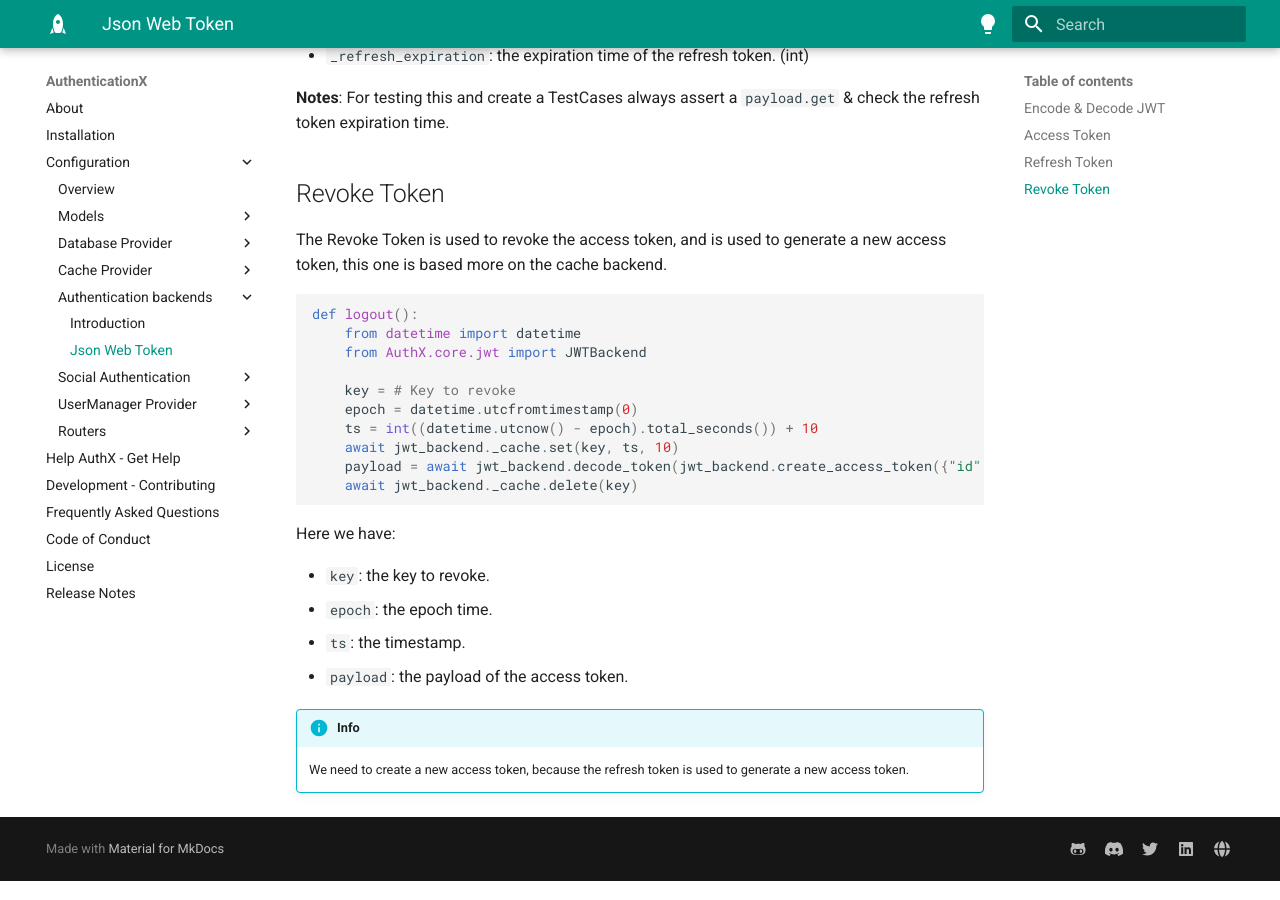
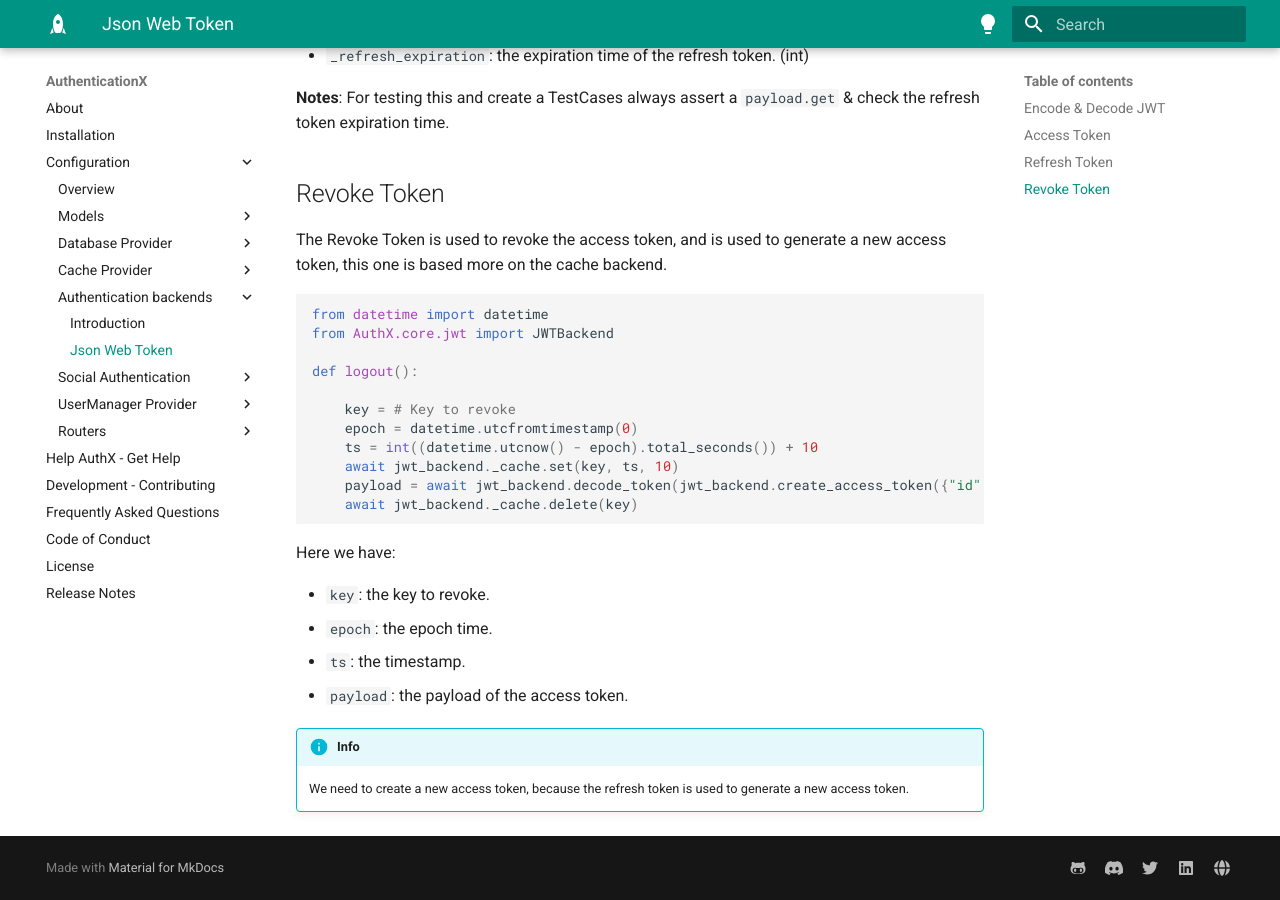
Before and after one commit to yezz123/authx, an MkDocs documentation site: the page built from docs/configuration/auth/jwt.md, in a window 1280 px wide and 900 px high, scrolled down 1839 px. Built offline with MkDocs 1.6.1 and Material for MkDocs 9.7.7, drawn with Linux system fonts in a browser that asks for light colours.

Commit message:
Fix Code Issue

````diff
--- a/docs/configuration/auth/jwt.md
+++ b/docs/configuration/auth/jwt.md
@@ -86,9 +86,10 @@
 The Revoke Token is used to revoke the access token, and is used to generate a new access token, this one is based more on the cache backend.
 
 ```py
+from datetime import datetime
+from AuthX.core.jwt import JWTBackend
+
 def logout():
-    from datetime import datetime
-    from AuthX.core.jwt import JWTBackend
 
     key = # Key to revoke
     epoch = datetime.utcfromtimestamp(0)
````
